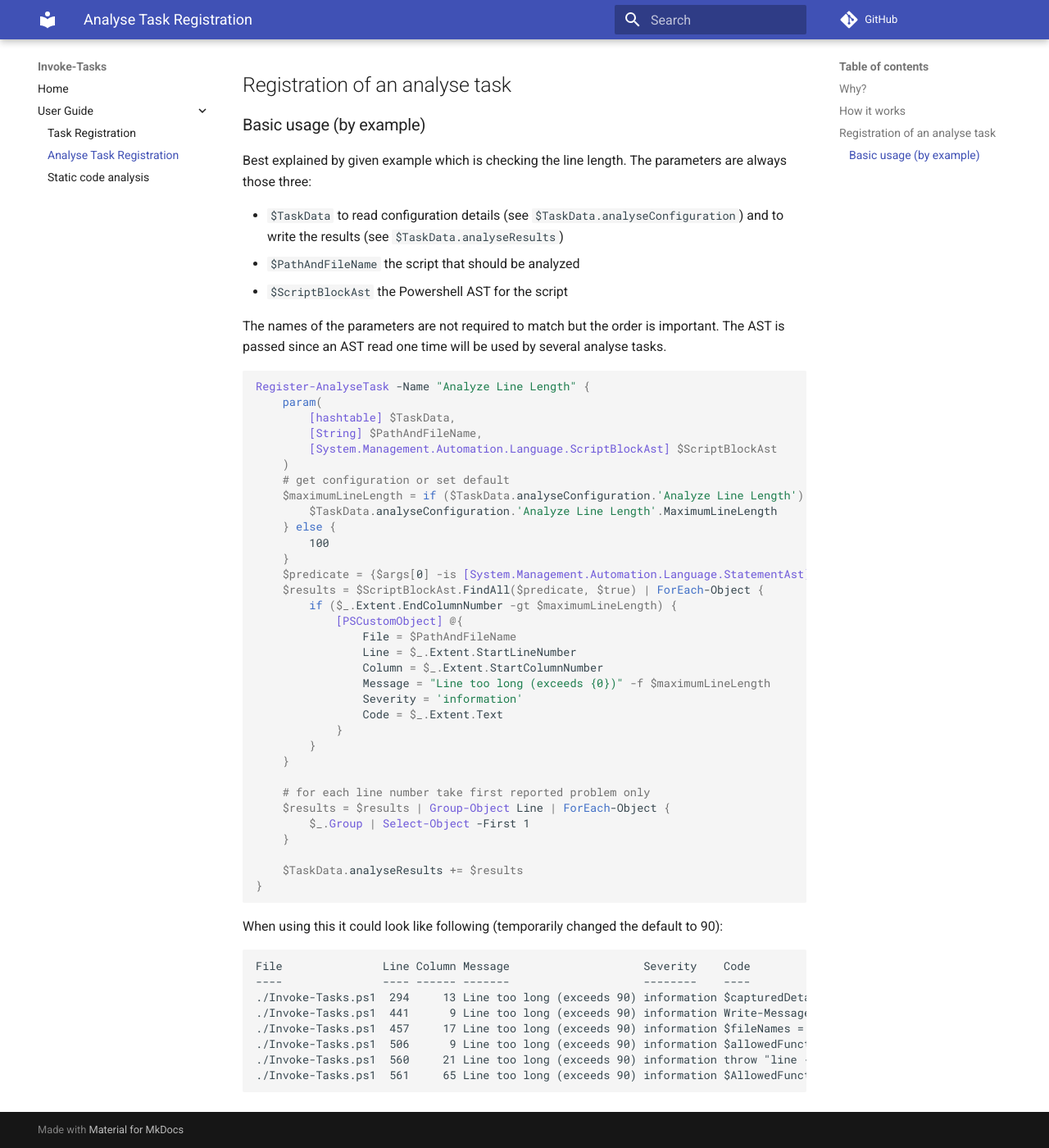
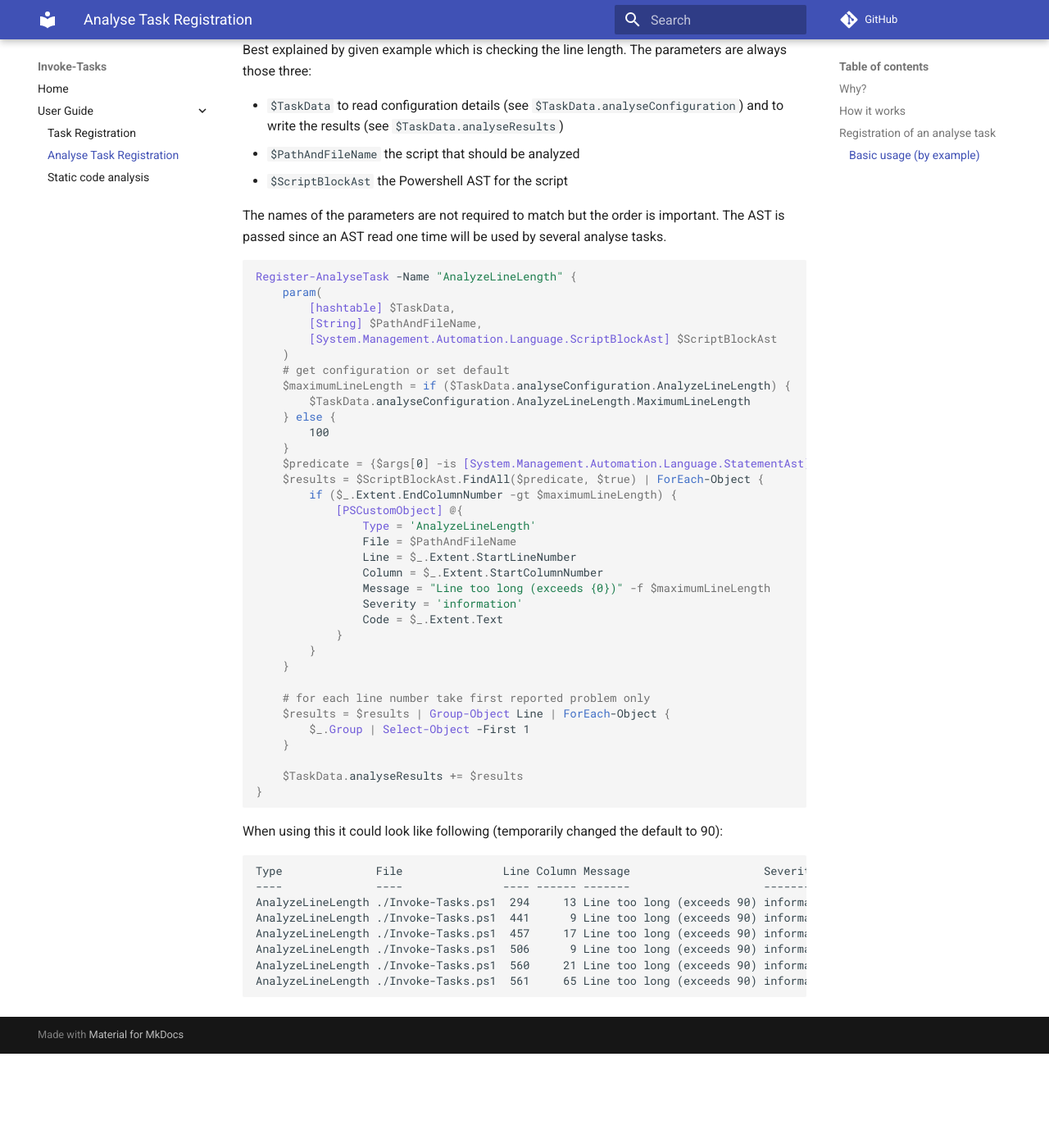
Before and after one commit to thomas-lehmann-private/Invoke-Tasks, an MkDocs documentation site: the page built from docs/analyse-task-registration.md, in a window 1280 px wide and 1400 px high, scrolled down 972 px. Shown: the whole window at 82% size. Built offline with MkDocs 1.6.1 and Material for MkDocs 9.7.7, drawn with Linux system fonts in a browser that asks for light colours; comment, search, counter and statistics services are not loaded; after the commit the page ends 2257 px from its top, so only the background shows below that; some of the changed text lies outside the part shown.

Commit message:
- analyse of line count of a file added - analyse task names (and configuration names) now without spaces (is easier to use)

````diff
--- a/docs/analyse-task-registration.md
+++ b/docs/analyse-task-registration.md
@@ -30,6 +23,7 @@ of informations, warnings or errors with following structure:
 
 ```powershell
 $results += [PSCustomObject] @{
+    Type = $nameOfAnalyseFunction
     File = $PathAndFileName
     Line = $startLineWhereTheProblemHasBeenFound
     Column = $startColumnWhereTheProblemHasBeenFound
@@ -55,15 +49,15 @@ The AST is passed since an AST read one time will be used by several analyse tas
 
 
 ```powershell
-Register-AnalyseTask -Name "Analyze Line Length" {
+Register-AnalyseTask -Name "AnalyzeLineLength" {
     param(
         [hashtable] $TaskData,
         [String] $PathAndFileName,
         [System.Management.Automation.Language.ScriptBlockAst] $ScriptBlockAst
     )
     # get configuration or set default
-    $maximumLineLength = if ($TaskData.analyseConfiguration.'Analyze Line Length') {
-        $TaskData.analyseConfiguration.'Analyze Line Length'.MaximumLineLength
+    $maximumLineLength = if ($TaskData.analyseConfiguration.AnalyzeLineLength) {
+        $TaskData.analyseConfiguration.AnalyzeLineLength.MaximumLineLength
     } else {
         100
     }
@@ -71,6 +65,7 @@ Register-AnalyseTask -Name "Analyze Line Length" {
     $results = $ScriptBlockAst.FindAll($predicate, $true) | ForEach-Object {
         if ($_.Extent.EndColumnNumber -gt $maximumLineLength) {
             [PSCustomObject] @{
+                Type = 'AnalyzeLineLength'
                 File = $PathAndFileName
                 Line = $_.Extent.StartLineNumber
                 Column = $_.Extent.StartColumnNumber
@@ -93,12 +88,12 @@ Register-AnalyseTask -Name "Analyze Line Length" {
 When using this it could look like following (temporarily changed the default to 90):
 
 ```
-File               Line Column Message                    Severity    Code
-----               ---- ------ -------                    --------    ----
-./Invoke-Tasks.ps1  294     13 Line too long (exceeds 90) information $capturedDetails += [PSCustomObject] @{$name = $found.Matches.Groups[1].Value}
-./Invoke-Tasks.ps1  441      9 Line too long (exceeds 90) information Write-Message ("Running with Powershell in version {0}" -f $PSVersionTable.PSVersion)
-./Invoke-Tasks.ps1  457     17 Line too long (exceeds 90) information $fileNames = $TaskData.analyseConfiguration.Global.AnalyzePathAndFileNames
-./Invoke-Tasks.ps1  506      9 Line too long (exceeds 90) information $allowedFunctions = @("Register-Task", 'Initialize-AnalyseTask', 'Register-AnalyseTask')
-./Invoke-Tasks.ps1  560     21 Line too long (exceeds 90) information throw "line {0}: {1} allowed only" `…
-./Invoke-Tasks.ps1  561     65 Line too long (exceeds 90) information $AllowedFunctions -Join " and "
+Type              File               Line Column Message                    Severity    Code
+----              ----               ---- ------ -------                    --------    ----
+AnalyzeLineLength ./Invoke-Tasks.ps1  294     13 Line too long (exceeds 90) information $capturedDetails += [PSCustomObject] @{$name = $found.Matches.Groups[1].Value}
+AnalyzeLineLength ./Invoke-Tasks.ps1  441      9 Line too long (exceeds 90) information Write-Message ("Running with Powershell in version {0}" -f $PSVersionTable.PSVersio…
+AnalyzeLineLength ./Invoke-Tasks.ps1  457     17 Line too long (exceeds 90) information $fileNames = $TaskData.analyseConfiguration.Global.AnalyzePathAndFileNames
+AnalyzeLineLength ./Invoke-Tasks.ps1  506      9 Line too long (exceeds 90) information $allowedFunctions = @("Register-Task", 'Initialize-AnalyseTask', 'Register-AnalyseT…
+AnalyzeLineLength ./Invoke-Tasks.ps1  560     21 Line too long (exceeds 90) information throw "line {0}: {1} allowed only" `…
+AnalyzeLineLength ./Invoke-Tasks.ps1  561     65 Line too long (exceeds 90) information $AllowedFunctions -Join " and "
 ```
````
Also changed, not shown: other parts of docs/analyse-task-registration.md (+1 -8 lines), README.md (+2 -1 lines), docs/static-code-analysis.md (+22 -2 lines), 5 other files.
